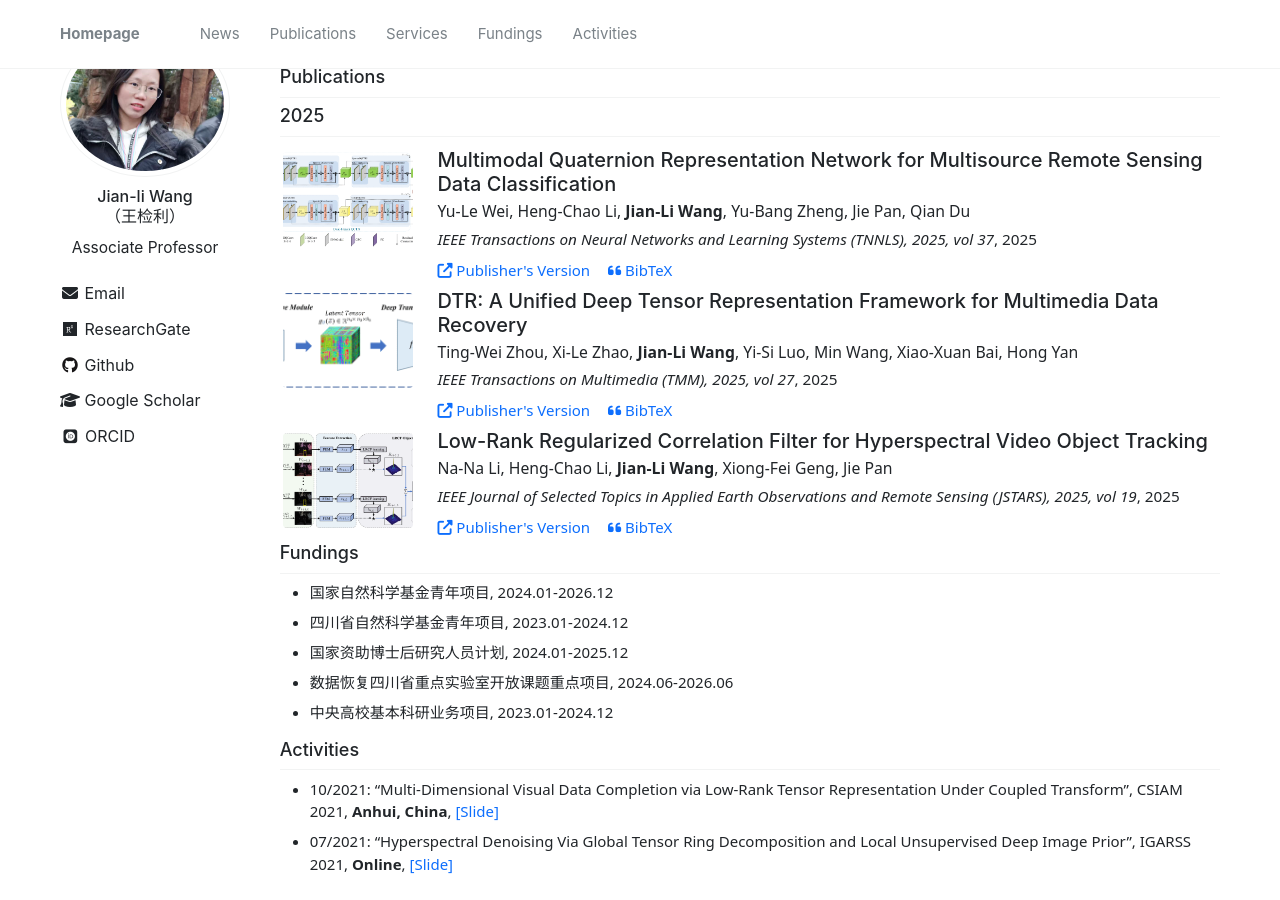
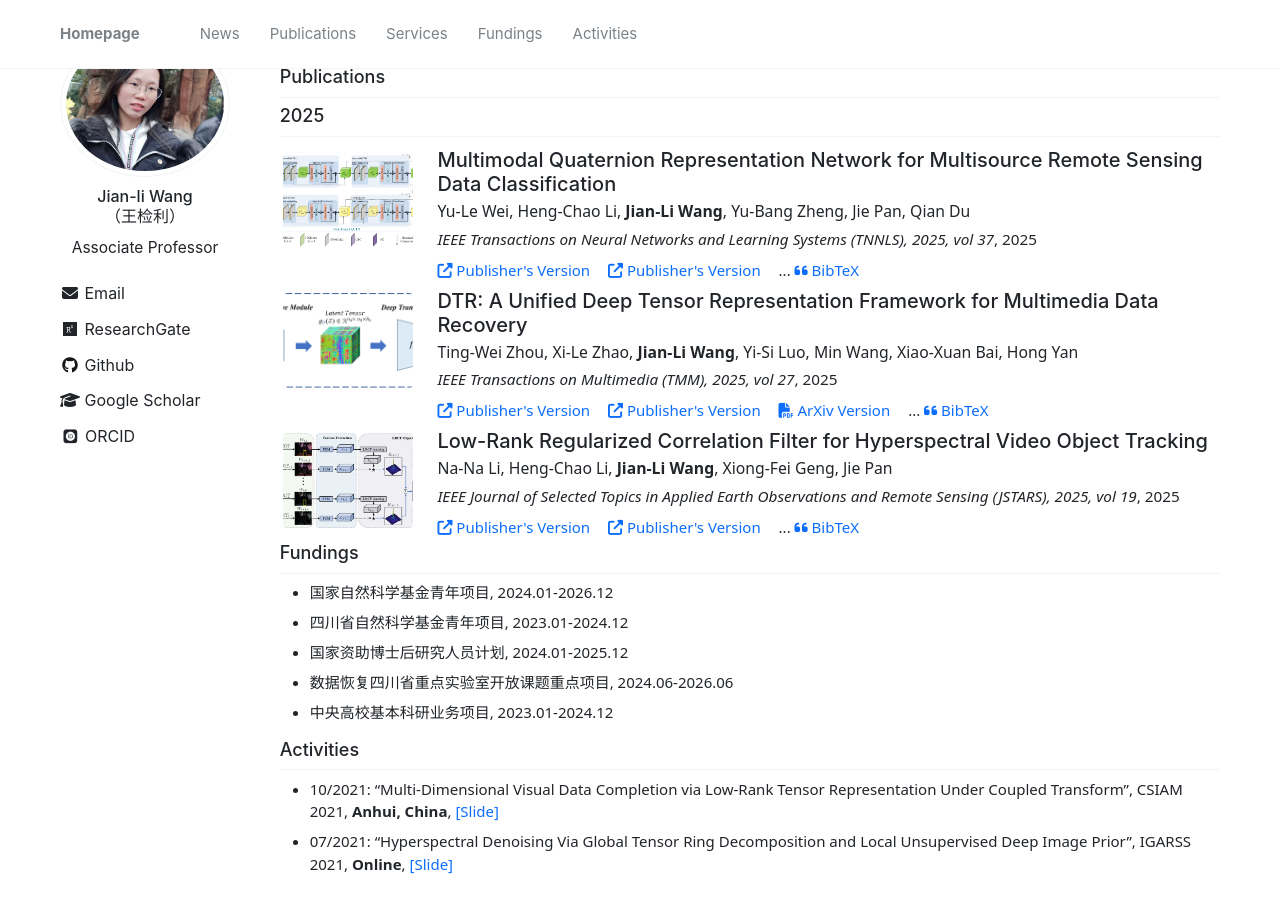
Before and after one commit to wangjianli123/wangjianli123.github.io, a Jekyll site: the page built from _pages/index.md, in a window 1280 px wide and 900 px high, scrolled down 502 px. Built offline with Jekyll 4.4.1, drawn with Linux system fonts in a browser that asks for light colours; nearby versions of some CDN libraries; some web fonts are replaced; comment, search, counter and statistics services are not loaded.

Commit message:
Update archive-single-publication.html

```diff
--- a/_includes/archive-single-publication.html
+++ b/_includes/archive-single-publication.html
@@ -78,7 +78,27 @@
               Publisher's Version
             </a>
           {% endif %}
+          {% if post.official_url %}
+  <a href="{{ post.official_url }}"
+     target="_blank"
+     style="text-decoration:none; margin-right:14px;">
+    <i class="fa fa-external-link" aria-hidden="true"></i>
+    Publisher's Version
+  </a>
+{% endif %}
 
+{% if post.arxiv_url %}
+  <a href="{{ post.arxiv_url }}"
+     target="_blank"
+     style="text-decoration:none; margin-right:14px;">
+    <i class="fa fa-file-pdf" aria-hidden="true"></i>
+    ArXiv Version
+  </a>
+{% endif %}
+
+{% if post.bibtex %}
+  ...
+{% endif %}
           {% if post.bibtex %}
             <a href="javascript:void(0);"
                onclick="toggleBibtex('{{ post.slug }}')"
```
